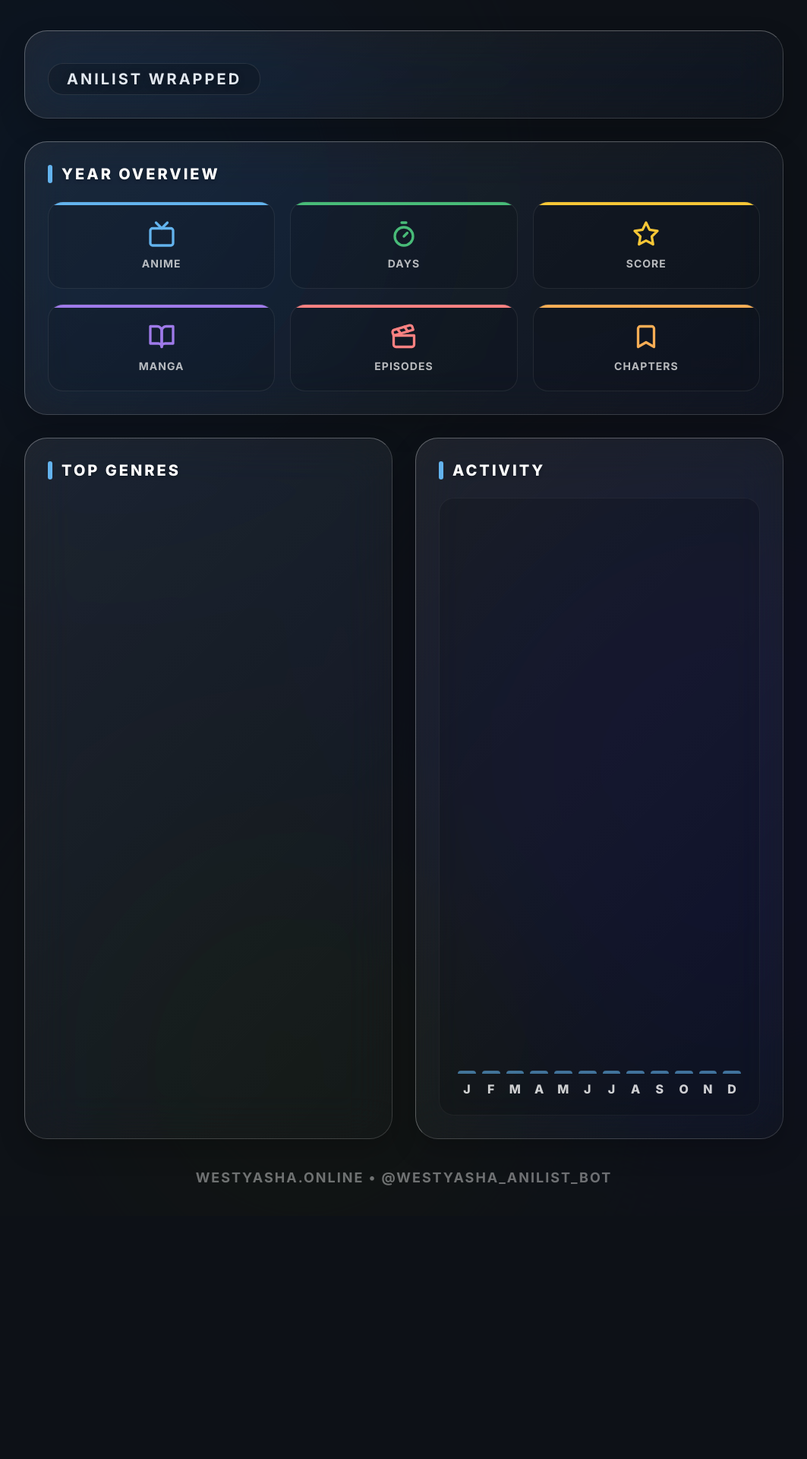
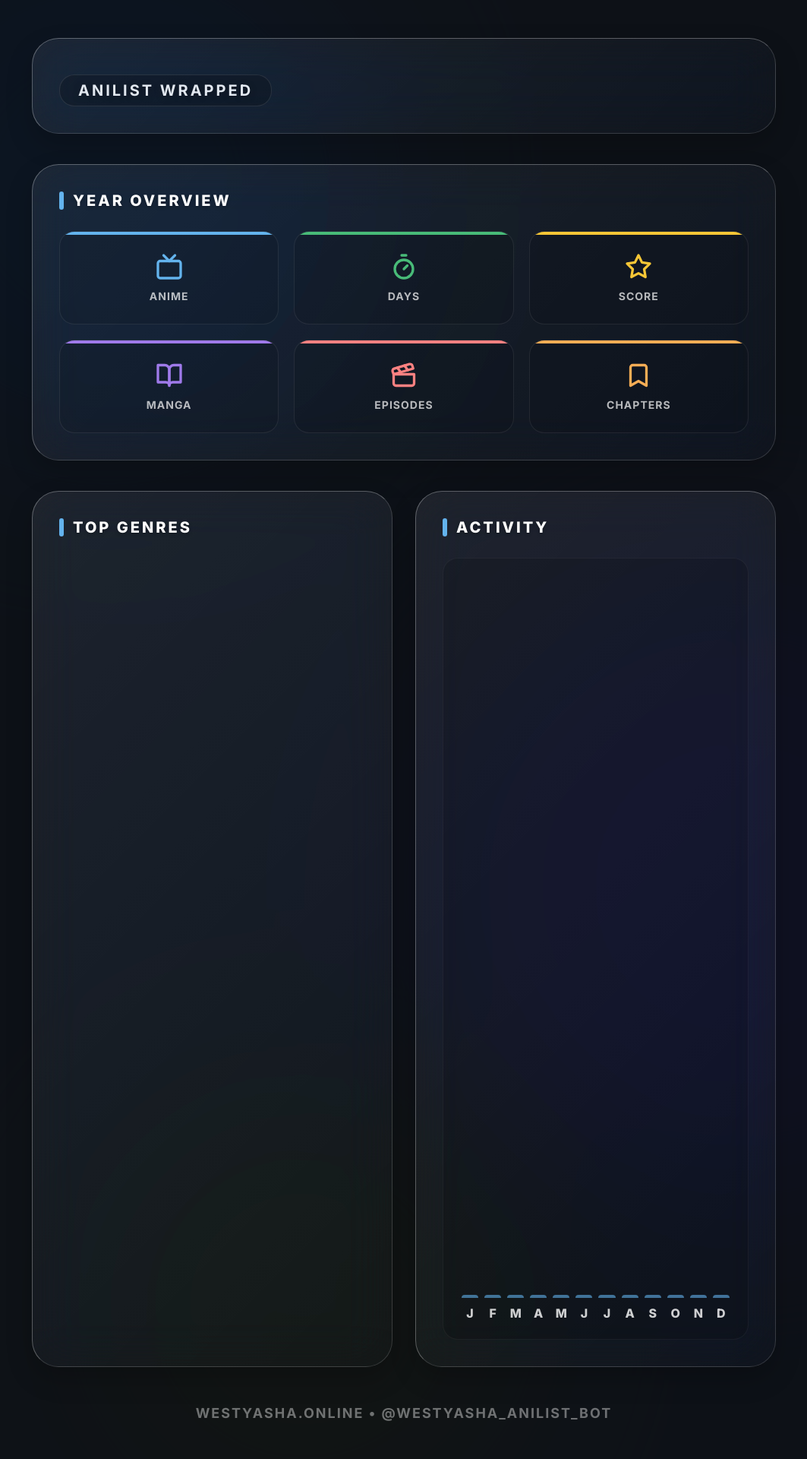
Before and after one commit to Westyasha/AniList_Telegram, a Python web app: template templates/wrapped.html in a window 1280 px wide. Shown: the whole page at 76% size, without its empty margins (8-1071 px from the left). Before the commit the page ends 1560 px from the top, so only its background shows below. Run offline with Jinja, Linux system fonts and the light colour scheme; the template is opened without the code that fills it, so the values that code supplies are empty.

Commit message:
resolution fix (wrapped/image_gen)

```diff
--- a/core/image_gen.py
+++ b/core/image_gen.py
@@ -45,7 +45,7 @@
         "chapters_read":    data.get("chapters_read", 0),
         "manga_score":      f"{data.get('manga_score', 0):.1f}",
     }
-    return await _render("wrapped.html", render_data, 1080, 1600)
+    return await _render("wrapped.html", render_data, 1080, 1920)
 
 
 async def generate_profile_card(data: dict) -> io.BytesIO:
--- a/templates/wrapped.html
+++ b/templates/wrapped.html
@@ -9,7 +9,7 @@
 
   body {
     width: 1080px;
-    height: 1600px;
+    height: 1920px;
     font-family: 'Inter', 'DejaVu Sans', Arial, sans-serif;
     background: #0d1117;
     color: #fff;
@@ -42,11 +42,11 @@
   .content {
     position: relative;
     z-index: 2;
-    padding: 40px;
+    padding: 50px; /* Увеличил отступы от краев */
     height: 100%;
     display: flex;
     flex-direction: column;
-    gap: 30px;
+    gap: 40px; /* Больше воздуха между карточками */
   }
 
   .glass-card {
@@ -57,8 +57,8 @@
     border-top: 1px solid rgba(255, 255, 255, 0.3);
     border-left: 1px solid rgba(255, 255, 255, 0.3);
     box-shadow: 0 15px 35px rgba(0, 0, 0, 0.2);
-    border-radius: 30px;
-    padding: 30px;
+    border-radius: 35px;
+    padding: 35px; /* Больше воздуха внутри карточек */
   }
 
   .section-label {
@@ -67,7 +67,7 @@
     letter-spacing: 3px;
     text-transform: uppercase;
     color: #fff;
-    margin-bottom: 24px;
+    margin-bottom: 28px;
     text-shadow: 0 2px 4px rgba(0,0,0,0.3);
     display: flex;
     align-items: center;
@@ -97,7 +97,7 @@
   .stats-grid { display: grid; grid-template-columns: repeat(3, 1fr); gap: 20px; }
   .stat-item {
     background: rgba(0,0,0,0.1); border: 1px solid rgba(255,255,255,0.08);
-    border-radius: 20px; padding: 24px 10px; text-align: center;
+    border-radius: 20px; padding: 28px 10px; text-align: center;
     position: relative; overflow: hidden;
   }
   .stat-item::before {
@@ -105,7 +105,6 @@
     background: var(--c);
   }
 
-  /* Стили для новых SVG иконок */
   .stat-icon {
     width: 36px; height: 36px;
     margin: 0 auto 12px;
@@ -118,12 +117,14 @@
   }
 
   .stat-val { font-size: 48px; font-weight: 900; color: #fff; text-shadow: 0 2px 6px rgba(0,0,0,0.3); line-height: 1; }
-  .stat-lbl { font-size: 14px; color: rgba(255,255,255,0.7); margin-top: 10px; font-weight: 700; text-transform: uppercase; letter-spacing: 1px; }
+  .stat-lbl { font-size: 14px; color: rgba(255,255,255,0.7); margin-top: 12px; font-weight: 700; text-transform: uppercase; letter-spacing: 1px; }
 
   .covers-row { display: flex; gap: 20px; }
   .cover-item { position: relative; flex: 1; }
   .cover-img, .cover-placeholder {
-    width: 100%; height: 250px; border-radius: 16px; display: block;
+    width: 100%;
+    height: 280px; /* Постеры стали чуть выше */
+    border-radius: 16px; display: block;
     border: 1px solid rgba(255,255,255,0.15); border-top: 1px solid rgba(255,255,255,0.3);
     box-shadow: 0 8px 20px rgba(0,0,0,0.3);
   }
@@ -143,7 +144,7 @@
   .rank-3 { background: rgba(205, 127, 50, 0.8); color: #fff; }
   .rank-other { background: rgba(0,0,0,0.4); color: #fff; }
   .cover-title {
-    font-size: 16px; color: #fff; margin-top: 12px; text-align: center;
+    font-size: 16px; color: #fff; margin-top: 14px; text-align: center;
     white-space: nowrap; overflow: hidden; text-overflow: ellipsis;
     text-shadow: 0 2px 4px rgba(0,0,0,0.5); font-weight: 700;
   }
@@ -151,7 +152,7 @@
   .bottom-row { display: flex; gap: 30px; flex: 1; }
 
   .genres-col { flex: 1; }
-  .genre-row { display: flex; align-items: center; gap: 16px; margin-bottom: 20px; }
+  .genre-row { display: flex; align-items: center; gap: 16px; margin-bottom: 24px; }
   .genre-name { font-size: 20px; font-weight: 700; color: #fff; width: 160px; text-shadow: 0 1px 3px rgba(0,0,0,0.3); }
   .genre-bar-bg {
     flex: 1; height: 12px; background: rgba(0,0,0,0.2); border-radius: 6px;
@@ -295,7 +296,7 @@
             {% set max_act = monthly_activity|max if monthly_activity|max > 0 else 1 %}
             {% for i in range(12) %}
             {% set val = monthly_activity[i] %}
-            {% set h = (val / max_act * 180)|int %}
+            {% set h = (val / max_act * 250)|int %}
             <div class="chart-bar-wrap">
               <div class="chart-bar {{ 'peak' if val == monthly_activity|max and val > 0 else '' }}" style="height: {{ [h, 4]|max }}px"></div>
               <div class="chart-month">{{ months[i] }}</div>
```
